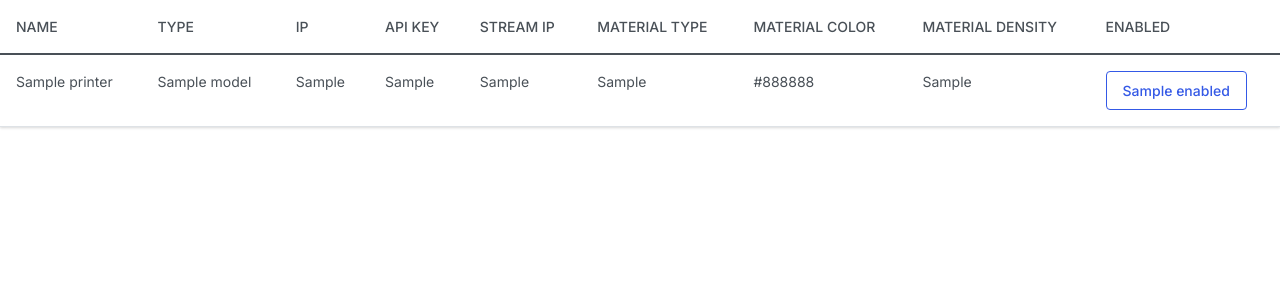
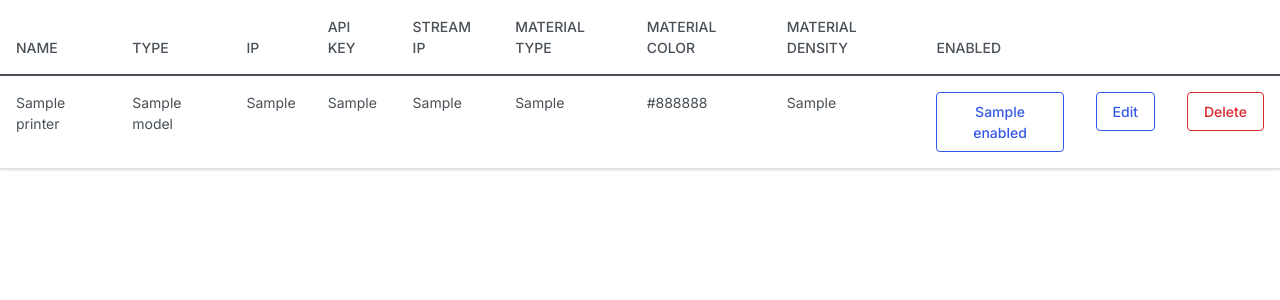
Before and after one commit to UofU-EHSL/octofarmJira, a Flask app: template templates/printers.html in a window 1280 px wide. Shown: the part 67-367 px from the top of the page. Run offline with Flask 2, Linux system fonts and the light colour scheme; the template is opened without the code that fills it: most values are stand-ins (such as "Sample title", 1, 10 or a date in 2020); parts of the project's set-up code (start-up, migrations or seed data) failed here and were passed over; some libraries are stand-ins or nearby versions.

Commit message:
Add delete method for printers.

```diff
--- a/app.py
+++ b/app.py
@@ -80,6 +80,16 @@ def printers():
     return flask.render_template('printers.html', printers=all_printers, async_mode=socketio.async_mode, config=config, ip=flask.request.host)
 
 
+@app.route('/printers/deletePrinter/<printer_id>', methods=['POST'])
+def delete_printer(printer_id):
+    try:
+        Printer[printer_id].delete()
+        commit()
+        return {'status': 'success'}
+    except:
+        return {'status': 'failed'}
+
+
 @app.route('/printers/togglePrinterStatus/<printer_id>', methods=['POST'])
 def toggle_printer_status(printer_id):
     try:
--- a/templates/printers.html
+++ b/templates/printers.html
@@ -17,6 +17,8 @@
                 <th>Material Color</th>
                 <th>Material Density</th>
                 <th>Enabled</th>
+                <th></th>
+                <th></th>
             </tr>
         </thead>
         <tbody>
@@ -30,17 +32,34 @@
                     <td>{{ printer.materrial_type }}</td>
                     <td>{{ printer.material_color }}</td>
                     <td>{{ printer.material_density }}</td>
-                    <td><button id="{{ printer.id }}" type="button" onclick="toggleEnabled({{ printer.id }})" class="btn btn-outline-primary">{{ printer.enabled }}</button></td>
+                    <td><button id="enable{{printer.id }}" type="button" onclick="toggleEnabled({{ printer.id }})" class="btn btn-outline-primary">{{ printer.enabled }}</button></td>
+                    <td><button id="edit{{printer.id }}" type="button" onclick="editPrinter({{ printer.id }})" class="btn btn-outline-primary">Edit</button></td>
+                    <td><button id="delete{{printer.id }}" type="button" onclick="deletePrinter({{ printer.id }})" class="btn btn-outline-danger">Delete</button></td>
                 </tr>
             {% endfor %}
         </tbody>
     </table>
+
     <script>
-    toggleEnabled = function(printer_id) {
+    const deletePrinter = function(printer_id) {
+        if (confirm("Are you sure you want to delete this printer?")) {
+            $.post("/printers/deletePrinter/" + printer_id, (data) => {
+                if (data.status == "success") {
+                    el = document.getElementById("delete" + printer_id)
+                    el.parentElement.parentElement.remove()
+                } else if (data.status == "failed") {
+                    alert("Deleting printer failed!")
+                }
+            });
+        }
+    }
+    const editPrinter = function(printer_id) {
+
+    }
+    const toggleEnabled = function(printer_id) {
         $.post( "/printers/togglePrinterStatus/" + printer_id, ( data ) => {
-            console.log(data)
             if(data.status == "success") {
-                el = document.getElementById(printer_id)
+                el = document.getElementById("enable" + printer_id)
                 el.innerHTML = data.enabled ? "True" : "False"
                 if (data.enabled) {
                     el.parentElement.parentElement.classList.remove("table-warning")
```
